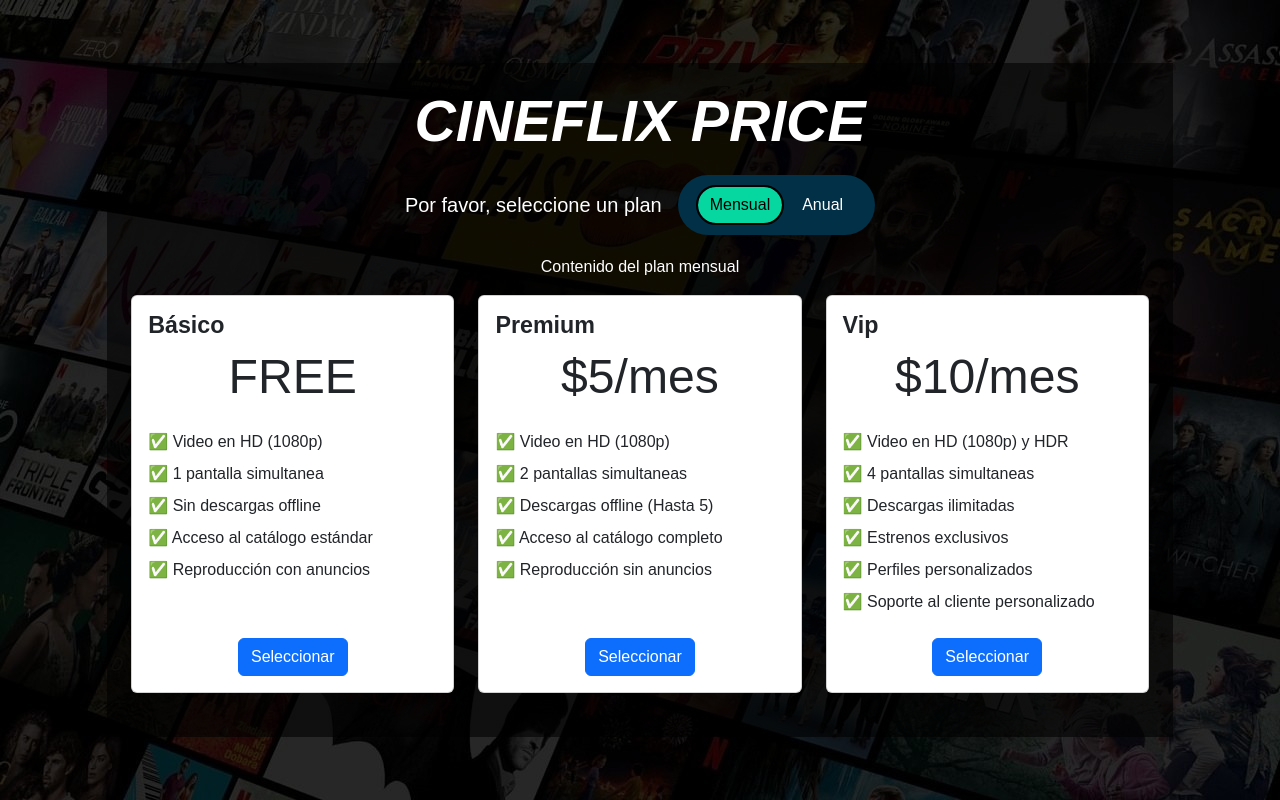
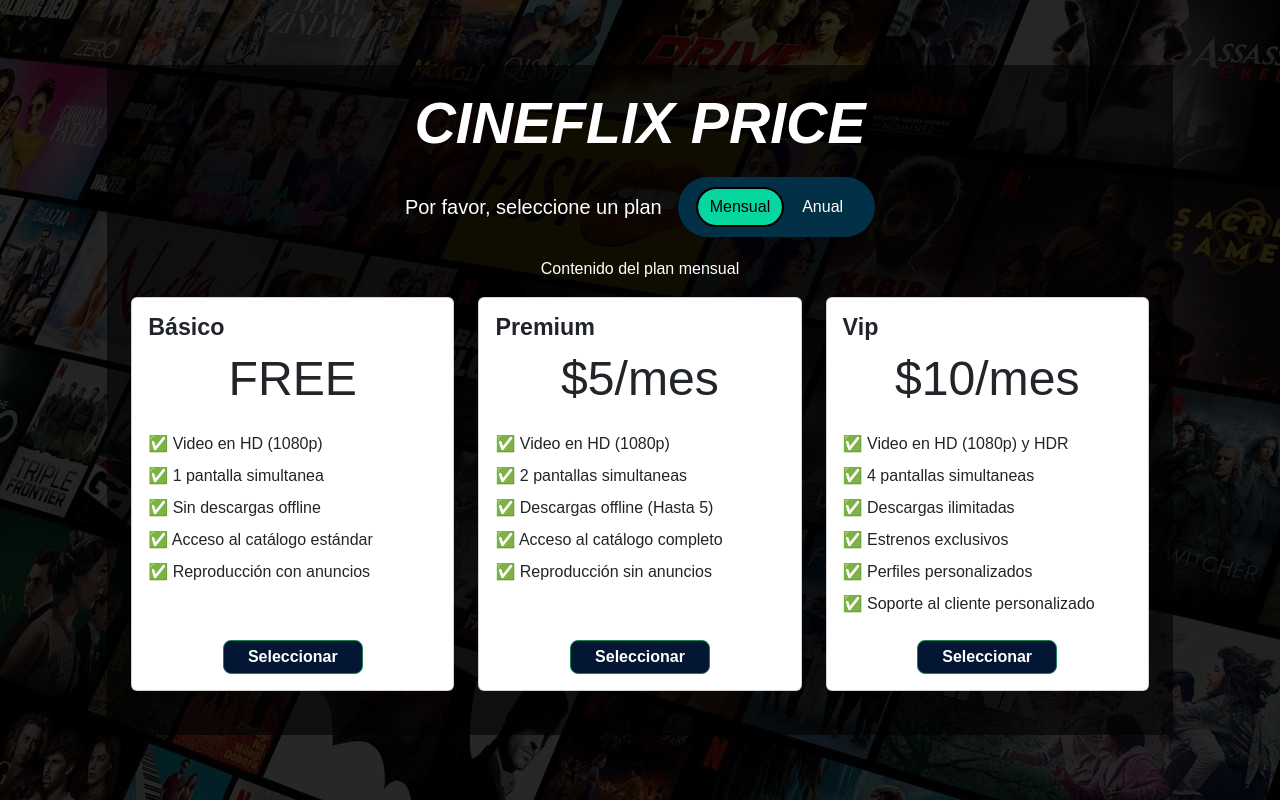
Before and after one commit to Chiki738/cineflix, a React (Vite) app: page /Pagos in a window 1280 px wide. Built offline with nearby package versions, Linux system fonts and the light colour scheme; what @heroui/react would draw is missing.

Commit message:
feat: mejorar estilos y estructura en las páginas de Pagos y Landing, actualizando botones y estilos de selección

```diff
--- a/src/assets/styles/Pagos.css
+++ b/src/assets/styles/Pagos.css
@@ -50,3 +50,16 @@
     text-align: center;
     font-size: clamp(2.5rem, 2.083rem + 1.157vw, 3.125rem)
 }
+
+.pagosContainer .btnSeleccionar {
+    background-color: #031633;
+}
+
+.pagosContainer .btnSeleccionar {
+    background-color: #031633;
+}
+
+.pagosContainer .btnSeleccionar:hover {
+    box-shadow: 0 0 10px #031633;
+    background-color: #28579e;
+}
--- a/src/layouts/LandingLayout.jsx
+++ b/src/layouts/LandingLayout.jsx
@@ -8,10 +8,10 @@ function LandingLayout() {
   return (
     <>
       <Header redirectTo="/">
-        <Link to="/">
-          <button className="btnLogin px-sm-4 py-sm-1 px-2 text-dark fw-bold rounded-3 border-success">
-            Iniciar sesión
-          </button>
+        <Link
+          to="/"
+          className="btnLogin btn px-sm-4 py-sm-1 px-2 text-dark fw-bold rounded-3 border-success">
+          Iniciar sesión
         </Link>
       </Header>
       <Landing />
--- a/src/pages/Landing.jsx
+++ b/src/pages/Landing.jsx
@@ -14,10 +14,10 @@ function Landing() {
           y series que tenemos.
         </p>
 
-        <Link to="/Registro">
-          <button className="btnRegistro px-sm-4 px-3 py-1 text-dark fw-bold rounded-3 border-success fs-5">
-            Registrate
-          </button>
+        <Link
+          to="/Registro"
+          className="btnRegistro btn px-sm-4 px-3 py-1 text-dark fw-bold rounded-3 border-success fs-5">
+          Registrate
         </Link>
       </div>
     </div>
--- a/src/pages/Pagos.jsx
+++ b/src/pages/Pagos.jsx
@@ -105,7 +105,9 @@ function Pagos() {
                           ))}
                         </ul>
                         <div className="mt-auto d-flex justify-content-center">
-                          <Link to="/" className="btn btn-primary">
+                          <Link
+                            to="/"
+                            className="btnSeleccionar btn px-sm-4 py-sm-1 px-2 fw-bold text-white rounded-3 border-success">
                             Seleccionar
                           </Link>
                         </div>
```
